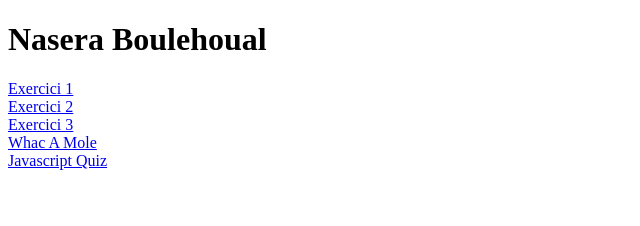
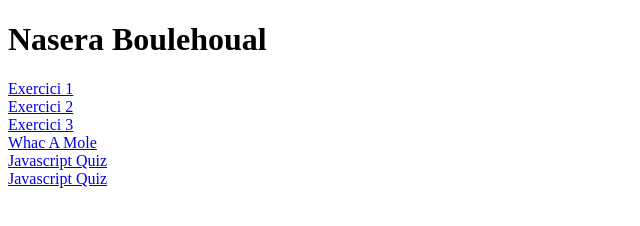
Before and after one commit to NaseraNB/nboulehoual, a plain HTML site: page index.html in a window 1280 px wide. Shown: the whole page, without its empty margins (0-640 px from the left). Drawn offline with Linux system fonts and the light colour scheme.

Commit message:
Update index.html

```diff
--- a/index.html
+++ b/index.html
@@ -17,5 +17,7 @@
     <a href="ExerciciG_Whac_A_Mole_NaseraBoulehoual/index.html" >Whac A Mole</a>
     <br>
     <a href="Pàgina Web, Javascript Quiz/index.html" >Javascript Quiz</a>
+     <br>
+    <a href="Museu en realitat virtual/index.html" >Javascript Quiz</a>
 </body>
 </html>
```
